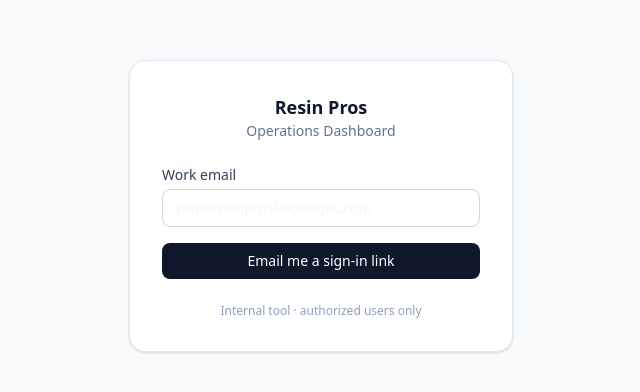
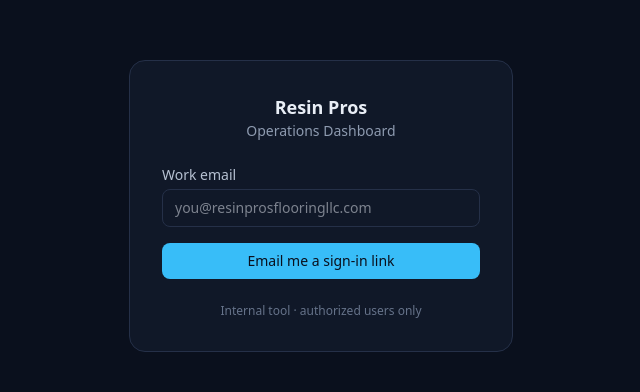
Before and after one commit to andrewdriver1-svg/resin-pros-dashboard, a Next.js app: page /login in a window 1280 px wide. Shown: the part 194-586 px from the top of the page, without its empty margins (319-959 px from the left). Built offline with nearby package versions, Linux system fonts and the light colour scheme; no server answers.

Commit message:
Login page: dark theme

```diff
--- a/app/login/page.tsx
+++ b/app/login/page.tsx
@@ -37,26 +37,26 @@ export default function LoginPage() {
   }
 
   return (
-    <main className="flex min-h-dvh items-center justify-center bg-slate-50 px-4">
-      <div className="w-full max-w-sm rounded-2xl border border-slate-200 bg-white p-8 shadow-sm">
+    <main className="flex min-h-dvh items-center justify-center bg-surface px-4">
+      <div className="w-full max-w-sm rounded-2xl border border-edge bg-panel p-8">
         <div className="mb-6 text-center">
-          <div className="text-lg font-semibold text-slate-900">{businessConfig.displayName}</div>
-          <div className="text-sm text-slate-500">Operations Dashboard</div>
+          <div className="text-lg font-semibold text-ink">{businessConfig.displayName}</div>
+          <div className="text-sm text-ink-3">Operations Dashboard</div>
         </div>
 
         {!configured ? (
-          <div className="rounded-lg bg-amber-50 p-4 text-sm text-amber-800">
+          <div className="rounded-lg bg-amber-400/10 p-4 text-sm text-amber-300">
             Supabase isn&apos;t configured yet, so sign-in is disabled. The dashboard is running on
             sample data — set the Supabase environment variables to enable login. See README.
           </div>
         ) : status === 'sent' ? (
-          <div className="rounded-lg bg-emerald-50 p-4 text-sm text-emerald-800">
+          <div className="rounded-lg bg-emerald-400/10 p-4 text-sm text-emerald-300">
             Check your inbox — we sent a sign-in link to <strong>{email}</strong>. It expires shortly.
           </div>
         ) : (
           <form onSubmit={onSubmit} className="space-y-4">
             <label className="block">
-              <span className="mb-1 block text-sm font-medium text-slate-700">Work email</span>
+              <span className="mb-1 block text-sm font-medium text-ink-2">Work email</span>
               <input
                 type="email"
                 required
@@ -64,20 +64,20 @@ export default function LoginPage() {
                 value={email}
                 onChange={(e) => setEmail(e.target.value)}
                 placeholder="you@resinprosflooringllc.com"
-                className="w-full rounded-lg border border-slate-300 px-3 py-2 text-sm outline-none focus:border-slate-900 focus:ring-1 focus:ring-slate-900"
+                className="w-full rounded-lg border border-edge px-3 py-2 text-sm outline-none focus:border-accent focus:ring-1 focus:ring-accent"
               />
             </label>
             <button
               type="submit"
               disabled={status === 'sending'}
-              className="w-full rounded-lg bg-slate-900 px-4 py-2 text-sm font-medium text-white transition hover:bg-slate-700 disabled:opacity-50"
+              className="w-full rounded-lg bg-accent px-4 py-2 text-sm font-medium text-surface transition hover:bg-accent-soft disabled:opacity-50"
             >
               {status === 'sending' ? 'Sending link…' : 'Email me a sign-in link'}
             </button>
-            {status === 'error' && <p className="text-sm text-red-600">{message}</p>}
+            {status === 'error' && <p className="text-sm text-bad">{message}</p>}
           </form>
         )}
-        <p className="mt-6 text-center text-xs text-slate-400">Internal tool · authorized users only</p>
+        <p className="mt-6 text-center text-xs text-ink-4">Internal tool · authorized users only</p>
       </div>
     </main>
   );
```
